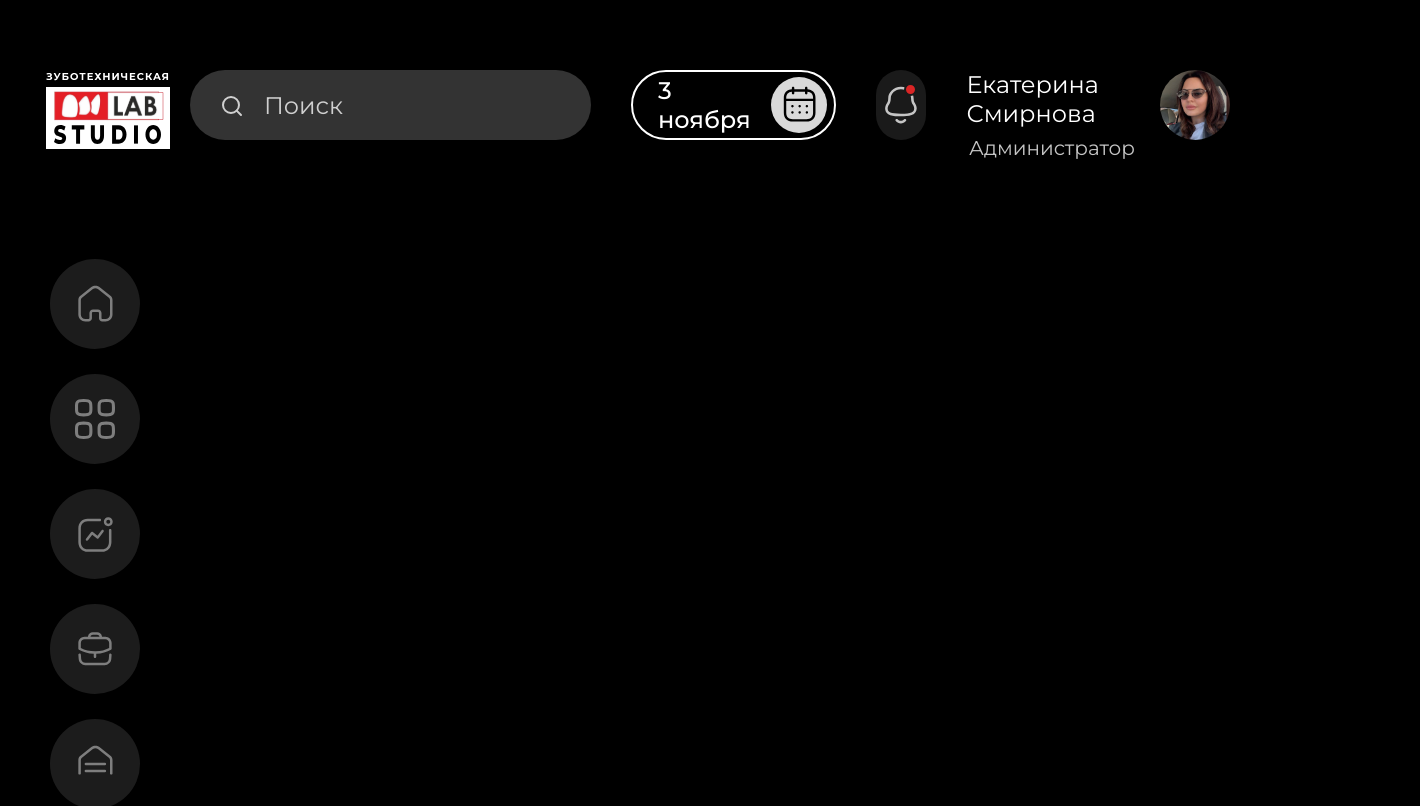
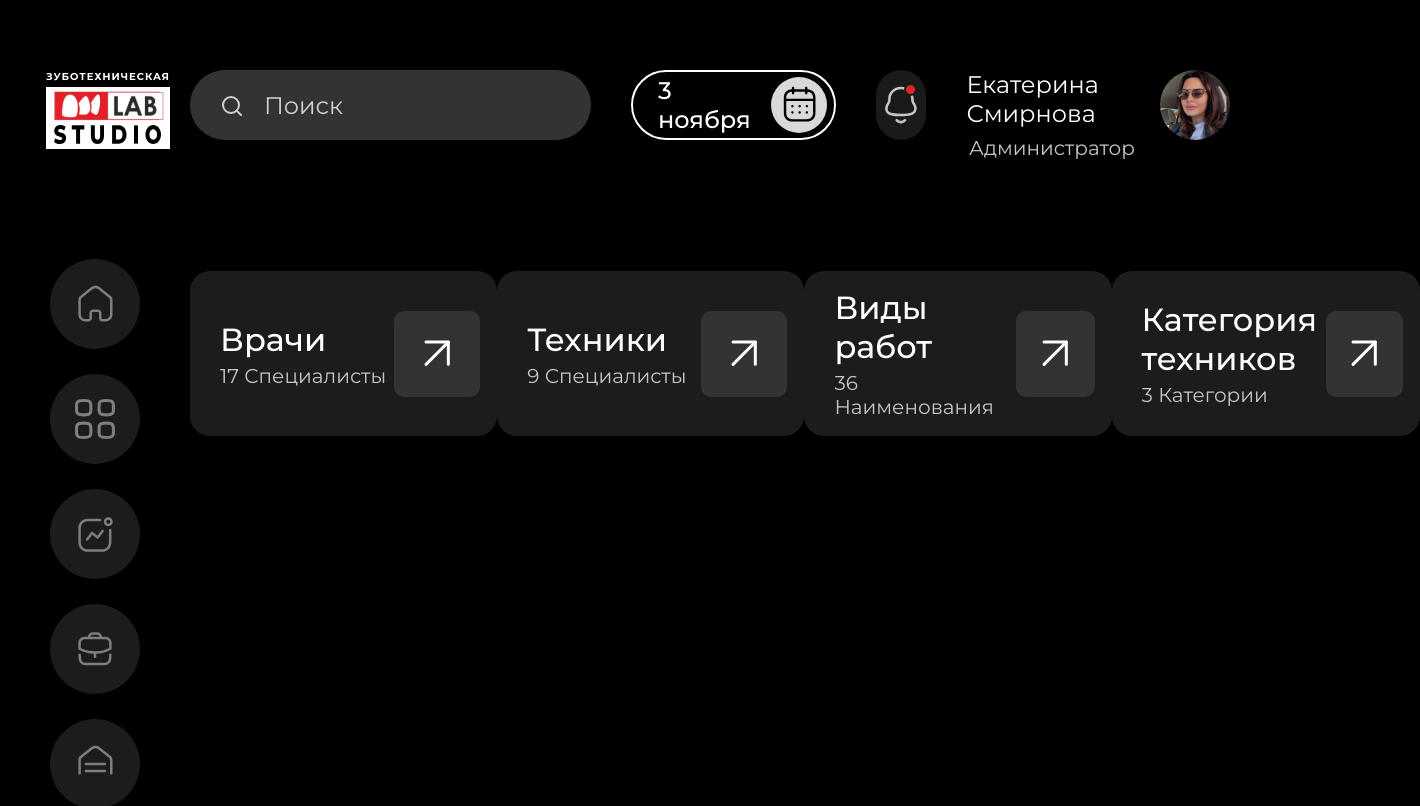
Before and after one commit to Leequren/medical-labs-crm, a React (Vite) app: page /staff in a window 1280 px wide. Shown: the top 806 px of the page, 1420 px wide, since content can reach past the window. Built offline with nearby package versions, Linux system fonts and the light colour scheme.

Commit message:
add StaffPage and Store and minor fix

```diff
--- a/src/config/routes.ts
+++ b/src/config/routes.ts
@@ -5,7 +5,11 @@ export enum routes {
     statistics = "/statistics",
     salaries = "/salaries",
     warehouse = "/warehouse",
-    archive = "/archive"
+    archive = "/archive",
+    doctors = "/staff/doctors",
+    techniques = "/staff/techniques",
+    typesWork = "/staff/typesWork",
+    categoryTechniques = "/staff/category-techniques",
 }
 
 export enum backendRoutes {
--- a/src/pages/StaffPage/StaffPage.tsx
+++ b/src/pages/StaffPage/StaffPage.tsx
@@ -1,5 +1,16 @@
+import styled from "styled-components"
+import { StaffPageCard } from "./StaffPageCard"
+
+const StaffPageStyled = styled.div`
+    width: 100%;
+    margin-right: 50px;
+    margin-top: 12px;
+`
+
 export function StaffPage() {
     return (
-        <h1>StaffPage</h1>
+        <StaffPageStyled>
+            <StaffPageCard />
+        </StaffPageStyled>
     )
 }
--- /dev/null
+++ b/src/pages/StaffPage/StaffPageCard.tsx
@@ -0,0 +1,70 @@
+import styled from "styled-components"
+import { useStore } from "../../store/StaffPageStore"
+import ArrowLink from "@img/Arrow-Link-Staff.svg?react"
+import { useNavigate } from "react-router-dom"
+
+const StaffPageCardStyled = styled.div`
+    display: flex;
+    width: 100%;
+    justify-content: space-between;
+`
+
+const StaffPageCardContainerStyled = styled.div`
+    display: flex;
+    justify-content: space-between;
+    align-items: center;
+    padding: 17px 17px 17px 30px;
+    width: 397px;
+    background: #1C1C1C;
+    border-radius: 20px;
+`
+
+const StaffPageCardNameContainer = styled.div`
+    display: flex;
+    flex-direction: column;
+    gap: 5px;
+`
+
+const StaffPageCardName = styled.span`
+    color: white;
+    font-size: 32px;
+    font-weight: 500;
+`
+
+const StaffPageCardCount = styled.span`
+    color: #C5C5C5;
+    font-size: 20px;
+    font-weight: 400;
+`
+
+const StaffPageButton = styled.div`
+    display: flex;
+    justify-content: center;
+    align-items: center;
+    height: 86px;
+    width: 86px;
+    background: #333333;
+    border-radius: 10px;
+    cursor: pointer;
+`
+
+export function StaffPageCard() {
+
+    const categoryStaffPage = useStore((state) => state.categoryStaffPage)
+    const navigate = useNavigate()
+    return (
+        <StaffPageCardStyled>
+            {categoryStaffPage.map((category) => (
+                <StaffPageCardContainerStyled key={category.id}>
+                    <StaffPageCardNameContainer>
+                        <StaffPageCardName>{category.nameCategory}</StaffPageCardName>
+                        <StaffPageCardCount>{category.counterCategory} {category.nameSubcategory}</StaffPageCardCount>
+                    </StaffPageCardNameContainer>
+                    <StaffPageButton onClick={() => navigate(category.route)}>
+                        <ArrowLink />
+                    </StaffPageButton>
+                </StaffPageCardContainerStyled>
+            ))}
+        </StaffPageCardStyled>
+    );
+}
--- a/src/pages/StaffPage/StaffPageItems.tsx
+++ /dev/null
@@ -1,5 +0,0 @@
-export function StaffPageItems() {
-    return (
-        <h1>StaffPageItems</h1>
-    )
-}
--- /dev/null
+++ b/src/store/StaffPageStore.ts
@@ -0,0 +1,145 @@
+import { create } from "zustand";
+import { routes } from "../config/routes";
+
+type CategoryStaffPage = {
+    id: number,
+    nameCategory: string,
+    counterCategory: number,
+    nameSubcategory: string,
+    route: string
+}
+
+type Doctors = {
+    id: number,
+    firstName: string,
+    lastName: string,
+    middleName: string,
+    nameClinic: string,
+    address: string,
+    imgUrl: string,
+    categoryId: number
+}
+
+type Techniques = {
+    id: number,
+    firstName: string,
+    lastName: string,
+    middleName: string,
+    imgUrl: string,
+    categoryId: number
+}
+
+type TypesWork = {
+    id: number,
+    typesProsthetics: string,
+    nameTypeWork: string,
+    imgUrl: string,
+    stages: TypesWorkStages[]
+}
+
+type TypesWorkStages = {
+    id: number,
+    nameTypeWorkStage: string,
+    nameMaterial: string,
+    pricePiece: number,
+    priceMaterial: number,
+    totalPrice: number,
+    typeWorkId: number
+}
+
+type CategoryTechniques = {
+    id: number,
+    nameCategory: string,
+    techniques: Techniques[]
+}
+
+export type Store = {
+    categoryStaffPage: CategoryStaffPage[],
+    doctors: Doctors[],
+    techniques: Techniques[],
+    typesWork: TypesWork[],
+    typesWorkStages: TypesWorkStages[],
+    categoryTechniques: CategoryTechniques[],
+    addDoctor: (doctor: Doctors) => void,
+    addTechnique: (technique: Techniques) => void,
+    addTypeWork: (typeWork: TypesWork) => void,
+    addTypeWorkStage: (typeWorkStage: TypesWorkStages) => void,
+    addCategoryTechnique: (category: CategoryTechniques) => void,
+    removeDoctor: (id: number) => void,
+    removeTechnique: (id: number) => void,
+    removeTypeWork: (id: number) => void,
+    removeTypeWorkStage: (id: number) => void,
+    removeCategoryTechnique: (id: number) => void,
+    updateDoctor: (doctor: Doctors) => void,
+    updateTechnique: (technique: Techniques) => void,
+    updateTypeWork: (typeWork: TypesWork) => void,
+    updateTypeWorkStage: (stage: TypesWorkStages) => void,
+    updateCategoryTechnique: (category: CategoryTechniques) => void,
+}
+
+const initialCategoryStaffPage: CategoryStaffPage[] = [
+    { id: 1, nameCategory: "Врачи", counterCategory: 17, nameSubcategory: "Специалисты", route: routes.doctors },
+    { id: 2, nameCategory: "Техники", counterCategory: 9, nameSubcategory: "Специалисты", route: routes.techniques },
+    { id: 3, nameCategory: "Виды работ", counterCategory: 36, nameSubcategory: "Наименования", route: routes.typesWork },
+    { id: 4, nameCategory: "Категория техников", counterCategory: 3, nameSubcategory: "Категории", route: routes.categoryTechniques },
+];
+
+const initialDoctors: Doctors[] = [
+    { id: 1, firstName: "Сергей", lastName: "Тимус", middleName: "Александрович", nameClinic: "Медгарант", address: "Екатеринбург, Казаса 15", imgUrl: "img1.jpg", categoryId: 1 },
+    { id: 2, firstName: "Евгений", lastName: "Завадский", middleName: "Станиславович", nameClinic: "Медгарант", address: "Екатеринбург, Казаса 15", imgUrl: "img2.jpg", categoryId: 1 },
+];
+
+const initialTechniques: Techniques[] = [
+    { id: 1, firstName: "Николай", lastName: "Боремский", middleName: "Владимирович", imgUrl: "img3.jpg", categoryId: 2 },
+    { id: 2, firstName: "Мария", lastName: "Дарвиш", middleName: "Владимировна", imgUrl: "img4.jpg", categoryId: 2 },
+];
+
+const initialTypesWork: TypesWork[] = [
+    { id: 1, typesProsthetics: "Металлокерамика", nameTypeWork: "Металлокерамическая коронка", imgUrl: "img5.jpg", stages: [] },
+];
+
+const initialTypesWorkStages: TypesWorkStages[] = [
+    { id: 1, nameTypeWorkStage: "Лепка", nameMaterial: "Циркониевый диск", pricePiece: 780, priceMaterial: 320, totalPrice: 1100, typeWorkId: 1 },
+    { id: 2, nameTypeWorkStage: "Каркас", nameMaterial: "Циркониевый диск", pricePiece: 620, priceMaterial: 260, totalPrice: 880, typeWorkId: 1 },
+];
+
+const initialCategoryTechniques: CategoryTechniques[] = [
+    { id: 1, nameCategory: "Техники высшей категории", techniques: [] },
+];
+
+export const useStore = create<Store>((set) => ({
+    categoryStaffPage: initialCategoryStaffPage,
+    doctors: initialDoctors,
+    techniques: initialTechniques,
+    typesWork: initialTypesWork,
+    typesWorkStages: initialTypesWorkStages,
+    categoryTechniques: initialCategoryTechniques,
+
+    addDoctor: (doctor) => set((state) => ({ doctors: [...state.doctors, doctor] })),
+    addTechnique: (technique) => set((state) => ({ techniques: [...state.techniques, technique] })),
+    addTypeWork: (typeWork) => set((state) => ({ typesWork: [...state.typesWork, typeWork] })),
+    addTypeWorkStage: (stage) => set((state) => ({ typesWorkStages: [...state.typesWorkStages, stage] })),
+    addCategoryTechnique: (category) => set((state) => ({ categoryTechniques: [...state.categoryTechniques, category] })),
+
+    removeDoctor: (id) => set((state) => ({ doctors: state.doctors.filter(d => d.id !== id) })),
+    removeTechnique: (id) => set((state) => ({ techniques: state.techniques.filter(t => t.id !== id) })),
+    removeTypeWork: (id) => set((state) => ({ typesWork: state.typesWork.filter(w => w.id !== id) })),
+    removeTypeWorkStage: (id) => set((state) => ({ typesWorkStages: state.typesWorkStages.filter(s => s.id !== id) })),
+    removeCategoryTechnique: (id) => set((state) => ({ categoryTechniques: state.categoryTechniques.filter(c => c.id !== id) })),
+
+    updateDoctor: (doctor) => set((state) => ({
+        doctors: state.doctors.map(d => d.id === doctor.id ? doctor : d)
+    })),
+    updateTechnique: (technique) => set((state) => ({
+        techniques: state.techniques.map(t => t.id === technique.id ? technique : t)
+    })),
+    updateTypeWork: (typeWork) => set((state) => ({
+        typesWork: state.typesWork.map(w => w.id === typeWork.id ? typeWork : w)
+    })),
+    updateTypeWorkStage: (stage) => set((state) => ({
+        typesWorkStages: state.typesWorkStages.map(s => s.id === stage.id ? stage : s)
+    })),
+    updateCategoryTechnique: (category) => set((state) => ({
+        categoryTechniques: state.categoryTechniques.map(c => c.id === category.id ? category : c)
+    })),
+}));
```
Also changed, not shown: src/assets/img/Arrow-Link-Staff.svg (added).
